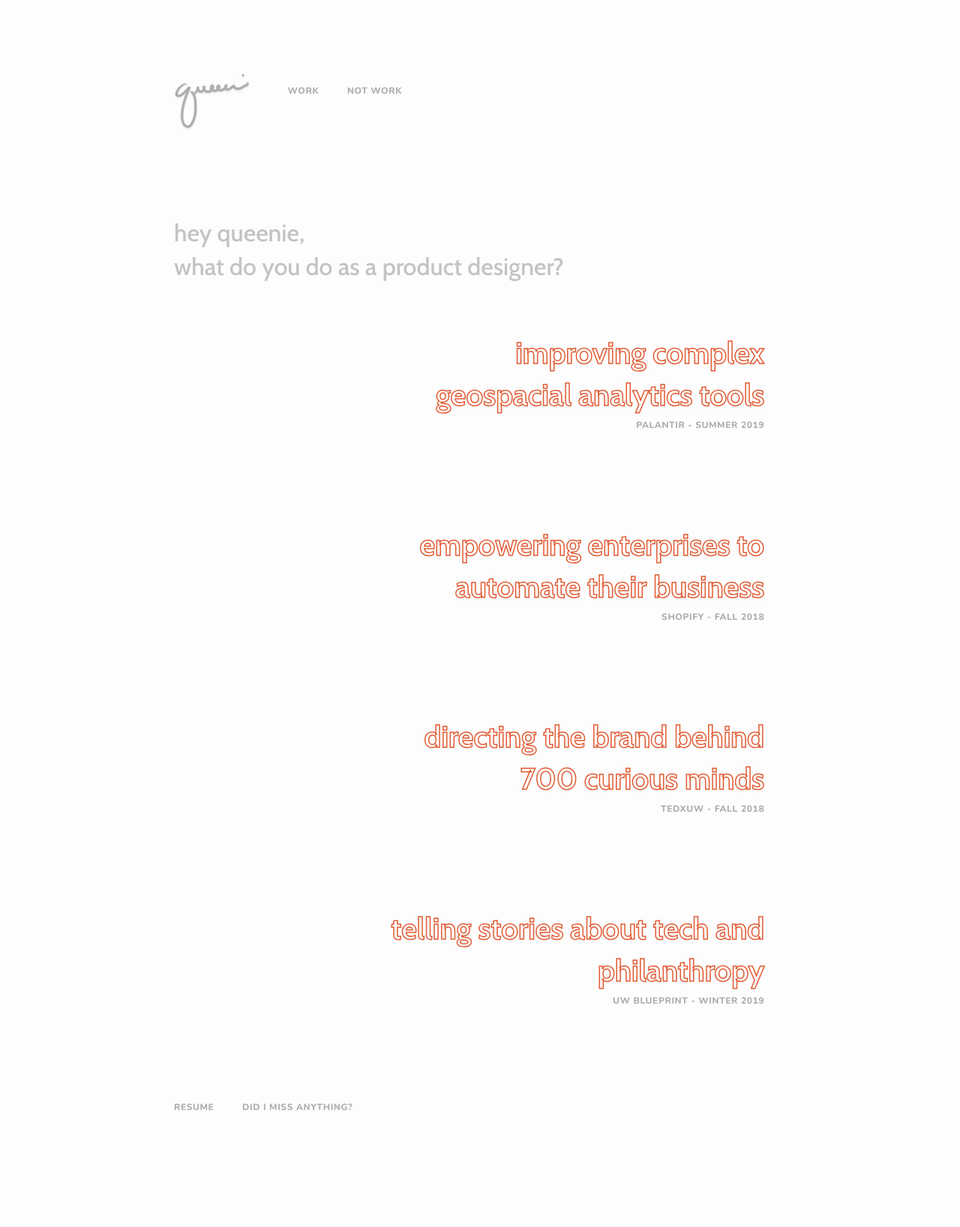
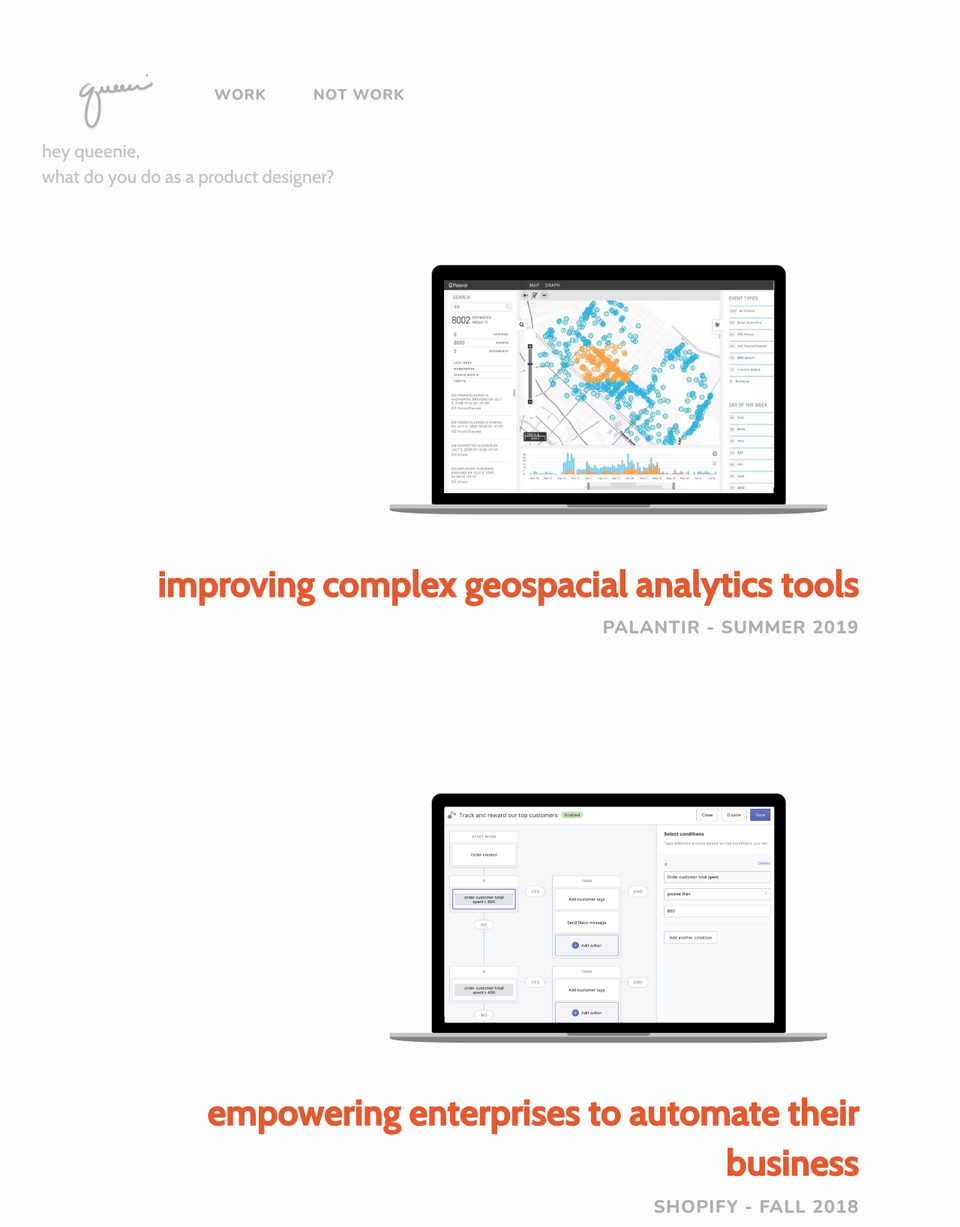
Before and after one commit to queeniwu/newPortfolio, a plain HTML site: page index.html in a window 1280 px wide. Shown: the top 1637 px of the page at 75% size. Drawn offline with nearby package versions, Linux system fonts and the light colour scheme; a web font is replaced by a local one.

Commit message:
adding resposiveness?

```diff
--- a/css/mobile.css
+++ b/css/mobile.css
@@ -0,0 +1,204 @@
+
+@keyframes slideInFromBottom {
+  0% {
+    transform: translateY(25%);
+    opacity: 0;
+  }
+  100% {
+    transform: translateY(0);
+    opacity: 1;
+  }
+}
+
+
+@keyframes slideSide {
+  0% {
+    transform: translateX(0%);
+    opacity: 1;
+  }
+  100% {
+    transform: translateX(4%);
+    opacity: 1;
+  }
+}
+
+
+body {
+  background-color: #FDFDFD;
+}
+
+.nav {
+  padding-left: 5em;
+  padding-top: 5em;
+  padding-right:10em;
+}
+
+.nav a {
+  font-family: 'Nunito', sans-serif;
+  font-weight: 600;
+  line-height: 0.75em;
+  font-size: 1.25em;
+  letter-spacing: 0.05em;
+  color: #AEAEAE;
+  text-transform: uppercase;
+  text-decoration: none;
+  font-weight: bold;
+  margin-right: 2.8em;
+}
+
+.nav a:hover{
+  color: #E15A32;
+}
+
+.nav card{
+  width: 135px;
+  height: 105px;
+  margin-bottom: -60px;
+  display: inline-block;
+  align: right;
+  background: url("./default.png") no-repeat;
+}
+
+.nav card:hover{
+  background: url("./hovered.png") no-repeat;
+}
+
+.question {
+  text-align: left;
+  padding-left: 2em;
+  padding-top: 2em;
+  padding-bottom: 2em;
+  font-family: 'Cabin', sans-serif;
+  font-size: 1.5em;
+  color: #C3C3C3;
+  line-height: 1.4em;
+  font-weight: 500;
+}
+
+.answer {
+  text-align: right;
+  animation: 0.8s ease-in-out 0s 1 slideInFromBottom;
+  position: relative;
+  right: 0px;
+  padding-bottom: 3em;
+  font-family: 'Cabin', sans-serif;
+  font-size: 3em;
+  font-style: normal;
+  font-weight: 800;
+  line-height: 1.4em;
+  color: #FDFDFD;
+  width: 80%;
+  padding-left: 10%;
+  -webkit-text-stroke-width: 1.5px;
+   -webkit-text-stroke-color: #E15A32;
+
+}
+
+.answer img{
+  width: 60%;
+  margin-top: 40px;
+  align-items: left;
+  animation: 0.8s ease-in-out 0s 1 slideInFromBottom;
+  display: flex;
+  margin-bottom: -9em;
+  margin-left: 25%;
+}
+
+.answer a{
+text-decoration: none;
+color:inherit;
+color: #E15A32;
+
+}
+
+
+.subanswer{
+  font-family: 'Nunito', sans-serif;
+  font-weight: 600;
+  line-height: 2em;
+  font-size: 0.5em;
+  letter-spacing: 0.05em;
+  color: #AEAEAE;
+  text-transform: uppercase;
+  text-decoration: none;
+  font-weight: bold;
+  -webkit-text-stroke-width: 0px;
+}
+
+.subanswer a:hover{
+  color: #E15A32;
+}
+
+.bioanswer {
+  text-align: right;
+  animation: 0.8s ease-in-out 0s 1 slideInFromBottom;
+  text-align: right;
+  position: relative;
+  right: 0px;
+  bottom: 10px;
+  font-family: 'Cabin', sans-serif;
+  font-size: 3em;
+  font-style: normal;
+  font-weight: 800;
+  line-height: 1.4em;
+  color: #E15A32;
+
+}
+
+.about{
+  padding-left: 10%;
+  padding-right: 10%;
+  margin-left: 15%;
+  padding-bottom: 5em;
+  margin-top: 0em;
+  width: 80%;
+}
+
+.bio {
+animation: 0.8s ease-in-out 0s 1 slideInFromBottom;
+  font-family: Nunito, sans-serif;
+  font-size: 1em;
+  font-weight: 200;
+  color: #5F5F5F;
+  text-align: right;
+  padding-top: 1em;
+}
+
+img {
+  animation: 0.8s ease-in-out 0s 1 slideInFromBottom;
+  display: block;
+  width: 30%;
+  align: left;
+  margin-left: 2.5em;
+  margin-top: -30em;
+  padding-bottom: 4em;
+  text-align: left;
+  padding-left: 2.5em;
+  padding-top: 0em;
+  padding-bottom: 10em;
+  display: none;
+}
+
+.footer {
+  padding-left: 2em;
+  padding-bottom: 2em;
+  padding-right:2em;
+  padding-top: 2em;
+}
+
+.footer a {
+  font-family: 'Nunito', sans-serif;
+  font-weight: bold;
+  line-height: 0.75em;
+  font-size: 0.5em;
+  letter-spacing: 0.05em;
+  color: #AEAEAE;
+  text-transform: uppercase;
+  text-decoration: none;
+  font-weight: bold;
+  margin-right: 2.8em;
+}
+
+.footer a:hover{
+  color: #E15A32;
+}
--- a/css/mobilecase.css
+++ b/css/mobilecase.css
@@ -0,0 +1,183 @@
+
+@keyframes slideInFromBottom {
+  0% {
+    transform: translateY(25%);
+    opacity: 0;
+  }
+  100% {
+    transform: translateY(0);
+    opacity: 1;
+  }
+}
+
+
+@keyframes slideSide {
+  0% {
+    transform: translateX(0%);
+    opacity: 1;
+  }
+  100% {
+    transform: translateX(4%);
+    opacity: 1;
+  }
+}
+
+
+body {
+  background-color: #FDFDFD;
+}
+
+.nav {
+  padding-left: 5em;
+  padding-top: 5em;
+  padding-right:10em;
+}
+
+.nav a {
+  font-family: 'Nunito', sans-serif;
+  font-weight: 600;
+  line-height: 0.75em;
+  font-size: 1em;
+  letter-spacing: 0.05em;
+  color: #AEAEAE;
+  text-transform: uppercase;
+  text-decoration: none;
+  font-weight: bold;
+  margin-right: 2.8em;
+}
+
+.nav a:hover{
+  color: #E15A32;
+}
+
+.nav card{
+  width: 130px;
+  height: 97px;
+  margin-bottom: -60px;
+  display: inline-block;
+  align: right;
+  background: url("./default.png") no-repeat;
+}
+
+.nav card:hover{
+  background: url("./hovered.png") no-repeat;
+}
+
+.question {
+  text-align: left;
+  padding-left: 7em;
+  padding-top: 3em;
+  padding-bottom: 2em;
+  font-family: 'Cabin', sans-serif;
+  font-size: 2em;
+  color: #C3C3C3;
+  line-height: 1.4em;
+  font-weight: 500;
+}
+
+.header {
+  text-align: right;
+  animation: 0.8s ease-in-out 0s 1 slideInFromBottom;
+  position: relative;
+  right: 2em;
+  padding-bottom: 0em;
+  font-family: 'Cabin', sans-serif;
+  font-size: 2.5em;
+  font-style: normal;
+  font-weight: 800;
+  line-height: 1.4em;
+  color: #E15A32;
+  width: 80%;
+  padding-left: 20%;
+   margin-top: 2em;
+
+}
+
+.subheader{
+  font-family: 'Nunito', sans-serif;
+  font-weight: 600;
+  line-height: 0em;
+  font-size: 0.25em;
+  letter-spacing: 0.05em;
+  color: #AEAEAE;
+  text-transform: uppercase;
+  text-decoration: none;
+  font-weight: bold;
+  -webkit-text-stroke-width: 0px;
+  margin-top: -2em;
+}
+
+.subanswer a:hover{
+  color: #E15A32;
+}
+
+.title {
+  transform: rotate(-90deg);
+  transform-origin: left top 0;
+  font-family: 'Cabin', sans-serif;
+  font-style: italic;
+  font-weight: 700;
+  color: #E4B7AA;
+  font-size: 1.2em;
+}
+
+.content{
+  padding-left: 5em;
+  padding-bottom: 12em;
+  margin-top: -7em;
+}
+
+.case {
+animation: 0.8s ease-in-out 0s 1 slideInFromBottom;
+  font-family: Nunito, sans-serif;
+  font-size: 0.85em;
+  font-weight: 200;
+  color: #5F5F5F;
+  padding-top: 20em;
+  width: 80%;
+  left: 8em;
+  bottom: 5em;
+  position: relative;
+}
+
+.case a{
+  color: #E15A32;
+  text-decoration: none;
+}
+
+img {
+  animation: 0.8s ease-in-out 0s 1 slideInFromBottom;
+  display: block;
+  width: 80%;
+  align: left;
+  margin-left: 7em;
+  padding-bottom: 10em;
+  margin-top: -7em;
+  text-align: left;
+  padding-left: 2em;
+  padding-top: 0em;
+}
+
+.footer {
+  padding-left: 2em;
+  padding-bottom: 2em;
+  padding-right:2em;
+  padding-top: 2em;
+}
+
+.footer a {
+  font-family: 'Nunito', sans-serif;
+  font-weight: bold;
+  line-height: 0.75em;
+  font-size: 0.5em;
+  letter-spacing: 0.05em;
+  color: #AEAEAE;
+  text-transform: uppercase;
+  text-decoration: none;
+  font-weight: bold;
+  margin-right: 2.8em;
+}
+
+.footer a:hover{
+  color: #E15A32;
+}
--- a/css/styles.css
+++ b/css/styles.css
@@ -82,7 +82,7 @@ body {
   right: 0px;
   padding-bottom: 3em;
   font-family: 'Cabin', sans-serif;
-  font-size: 2.5em;
+  font-size: 2.25em;
   font-style: normal;
   font-weight: 800;
   line-height: 1.4em;
@@ -105,6 +105,15 @@ color:inherit;
 .answer a:hover{
   color: #E15A32;
   font-weight: 700;
+}
+.answer img{
+  width: 60%;
+  margin-top: 40px;
+  align-items: left;
+  animation: 0.8s ease-in-out 0s 1 slideInFromBottom;
+  display: flex;
+  margin-bottom: -14em;
+  margin-left: -110%;
 }
 
 .subanswer{
@@ -177,7 +186,8 @@ img {
 
 .footer {
   padding-left: 14em;
-  padding-bottom: 8em;
+  padding-bottom: 4em;
+  padding-top: 8em;
   padding-right:10em;
 }
 
--- a/index.html
+++ b/index.html
@@ -14,8 +14,8 @@
   <!--  <meta name="viewport" content="width=device-width, initial-scale=1, shrink-to-fit=no"> -->
   <!--<link rel="stylesheet" type="text/css" media="only screen and (min-device-width: 10px) and (max-device-width: 600px)" href="css/mobile.css" />
   <link rel="stylesheet" type="text/css" media="only screen and (min-device-width: 601px) and (max-device-width: 800px)" href="css/tablet.css" /> -->
-  <link rel="stylesheet" type="text/css" media="only screen and (min-device-width: 600px)" href="css/styles.css" />
-  <link rel="stylesheet" type="text/css" media="only screen and (min-device-width: 10px) and (max-device-width: 600px)" href="css/mobile.css" />
+  <link rel="stylesheet" type="text/css" media="only screen and (min-device-width: 801px)" href="css/styles.css" />
+  <link rel="stylesheet" type="text/css" media="only screen and (min-device-width: 10px) and (max-device-width: 800px)" href="css/mobile.css" />
 <!--  <link rel="stylesheet" href="https://stackpath.bootstrapcdn.com/bootstrap/4.3.1/css/bootstrap.min.css" integrity="sha384-ggOyR0iXCbMQv3Xipma34MD+dH/1fQ784/j6cY/iJTQUOhcWr7x9JvoRxT2MZw1T" crossorigin="anonymous"> -->
 <link href="https://fonts.googleapis.com/css?family=Nunito:300,800" rel="stylesheet">
 <link href="https://fonts.googleapis.com/css?family=Cabin:500,700,700i,800|Caudex:700,700i&display=swap" rel="stylesheet">
@@ -32,24 +32,26 @@
   <div class="question">
     hey queenie, <br>what do you do as a product designer?
   </div>
-  <div class="answer">
-    <a href="./palantir.html">improving complex geospacial analytics tools</a>
-    <div class="subanswer"> Palantir - Summer 2019</div>
-  </div>
 
   <div class="answer">
-    <a href="./shopify.html">empowering enterprises to automate their business</a>
-          <div class="subanswer"> Shopify - Fall 2018</div>
+    <a href="./palantir.html"><img src="./gaia.png"></img>improving complex geospacial analytics tools</a>
+    <div class="subanswer"> Palantir - Summer 2019</div>
   </div>
 
 
   <div class="answer">
-    <a href="./tedxuw.html">directing the brand behind 700 curious minds</a>
+    <a href="./shopify.html"><img src="./flow.png"></img>empowering enterprises to automate their business</a>
+      <div class="subanswer"> Shopify - Fall 2018</div>
+  </div>
+
+
+  <div class="answer">
+    <a href="./tedxuw.html"><img src="./ted.png"></img>directing the brand behind 700 curious minds</a>
     <div class="subanswer"> TEDxUW - Fall 2018</div>
   </div>
 
   <div class="answer">
-    <a>telling stories about tech and philanthropy</a>
+    <a><img src="./bp.png"></img>telling stories about tech and philanthropy</a>
     <div class="subanswer"> UW Blueprint - Winter 2019</div>
 
   </div>
```
Also changed, not shown: about.html (+2 -3 lines), notwork.html (+3 -3 lines), palantir.html (+2 -2 lines), bp.png (added).
